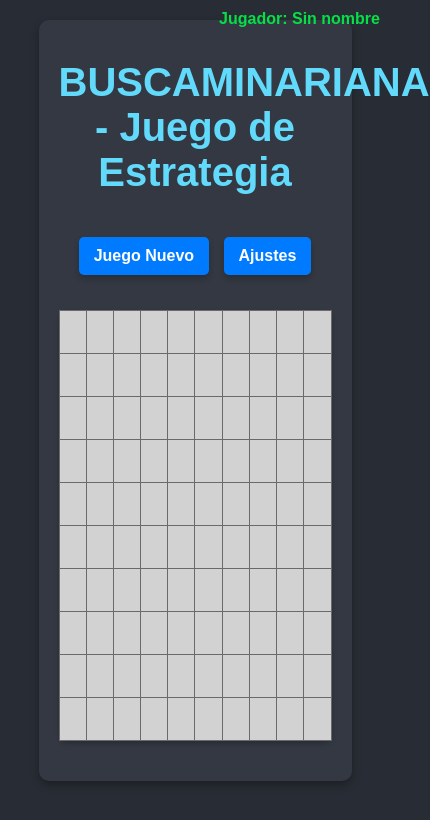
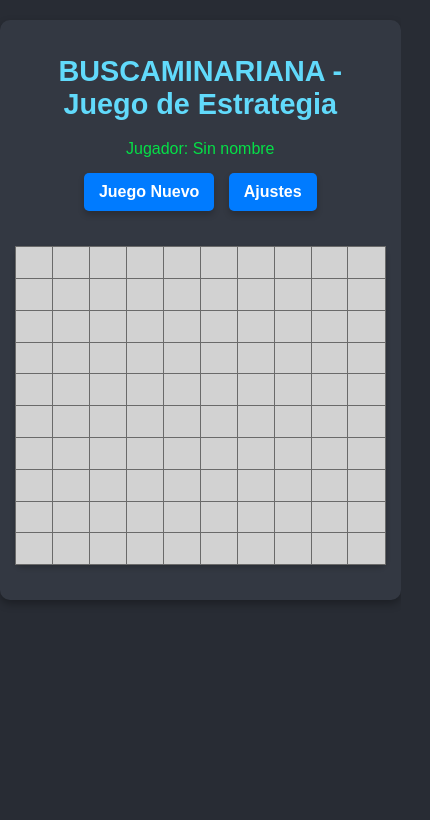
Before and after one commit to AngelIbangovichCamachoCarrion/BUSCAMINAS, a plain HTML site: page iniciarjuego.html in a window 390 px wide. Shown: the whole page, 430 px wide, since content can reach past the window. Drawn offline with Linux system fonts and the light colour scheme.

Commit message:
listo adptacion para pantallas

```diff
--- a/iniciarjuego.html
+++ b/iniciarjuego.html
@@ -8,6 +8,7 @@
     <link rel="shortcut icon" href="descarga.jpeg" type="image/x-icon">
     <link rel="stylesheet" href="styles.css">
     <link rel="stylesheet" href="https://cdnjs.cloudflare.com/ajax/libs/font-awesome/5.15.4/css/all.min.css">
+    <meta name="viewport" content="width=device-width, initial-scale=1.0">
 </head>
 
 <body oncontextm    enu="return false">
--- a/style.css
+++ b/style.css
@@ -6,8 +6,13 @@ body {
     background-color: #282c34;
     color: #05e047;
     text-align: center;
+    display: flex;
+    justify-content: center;
+    align-items: center;
+    height: 100vh;
 }
 
+/* Contenedor del modal de inicio */
 .modal-inicio {
     display: flex;
     align-items: center;
@@ -18,6 +23,7 @@ body {
     background-color: rgba(0, 0, 0, 0.7);
 }
 
+/* Contenido del modal */
 .modal-inicio-contenido {
     background-color: #333842;
     color: white;
@@ -29,10 +35,13 @@ body {
     box-shadow: 0 4px 8px rgba(0, 0, 0, 0.5);
 }
 
+/* Título */
 .modal-inicio-contenido h2 {
     color: #61dafb;
+    font-size: 1.8em;
 }
 
+/* Etiquetas */
 .modal-inicio-contenido label {
     display: block;
     margin: 10px 0;
@@ -40,6 +49,7 @@ body {
     font-size: 1.1em;
 }
 
+/* Campo de entrada */
 .modal-inicio-contenido input[type="text"] {
     width: 100%;
     padding: 10px;
@@ -48,7 +58,9 @@ body {
     border: 1px solid #666;
     background-color: #444;
     color: #fff;
+    font-size: 1em;
 }
+
 
 .modal-inicio-contenido button {
     padding: 10px 20px;
@@ -64,3 +76,20 @@ body {
 .modal-inicio-contenido button:hover {
     background-color: #04b637;
 }
+
+
+@media (max-width: 480px) {
+    .modal-inicio-contenido {
+        width: 90%;
+        padding: 15px;
+    }
+
+    .modal-inicio-contenido h2 {
+        font-size: 1.5em;
+    }
+
+    .modal-inicio-contenido button {
+        padding: 10px 16px;
+        font-size: 1em;
+    }
+}
--- a/styles.css
+++ b/styles.css
@@ -10,14 +10,14 @@ body {
 
 h1 {
     color: #61dafb;
-    font-size: 2.5em;
+    font-size: 2.2em;
     margin-top: 20px;
     animation: fadeIn 1.5s ease-in-out;
 }
 
 #contenedor {
     margin: 20px auto;
-    width: 70%;
+    width: 90%;
     max-width: 600px;
     text-align: center;
     background: #333842;
@@ -27,17 +27,19 @@ h1 {
     animation: fadeIn 1.5s ease-in-out;
 }
 
+/* Tabla del tablero */
 table {
     border-collapse: collapse;
     margin: 20px auto;
+    width: 100%;
 }
 
 td {
     border: 1px solid #6a6a6a;
-    width: 40px;
-    height: 40px;
+    width: 2.5em;
+    height: 2.5em;
     text-align: center;
-    font-size: 18px;
+    font-size: 1em;
     color: #333;
     background-color: #d2d2d2;
     cursor: pointer;
@@ -93,15 +95,6 @@ td:hover {
     box-shadow: 0 3px 5px rgba(0, 0, 0, 0.2);
     transition: all 0.3s ease;
 }
-
-#nombre-jugador {
-    position: absolute;
-    top: 10px;
-    right: 10px;
-    font-size: 16px;
-    font-weight: bold;
-}
-
 
 /* Modal de Ajustes */
 .modal {
@@ -236,3 +229,22 @@ td:hover {
         opacity: 1;
     }
 }
+
+/* Media Queries para pantallas pequeñas */
+@media (max-width: 600px) {
+    h1 {
+        font-size: 1.8em;
+    }
+    #contenedor {
+        width: 95%;
+        padding: 15px;
+    }
+    td {
+        width: 2em;
+        height: 2em;
+        font-size: 0.9em;
+    }
+    .modal-contenido {
+        width: 90%;
+    }
+}
```
Also changed, not shown: index.html (+1 -0 lines).
